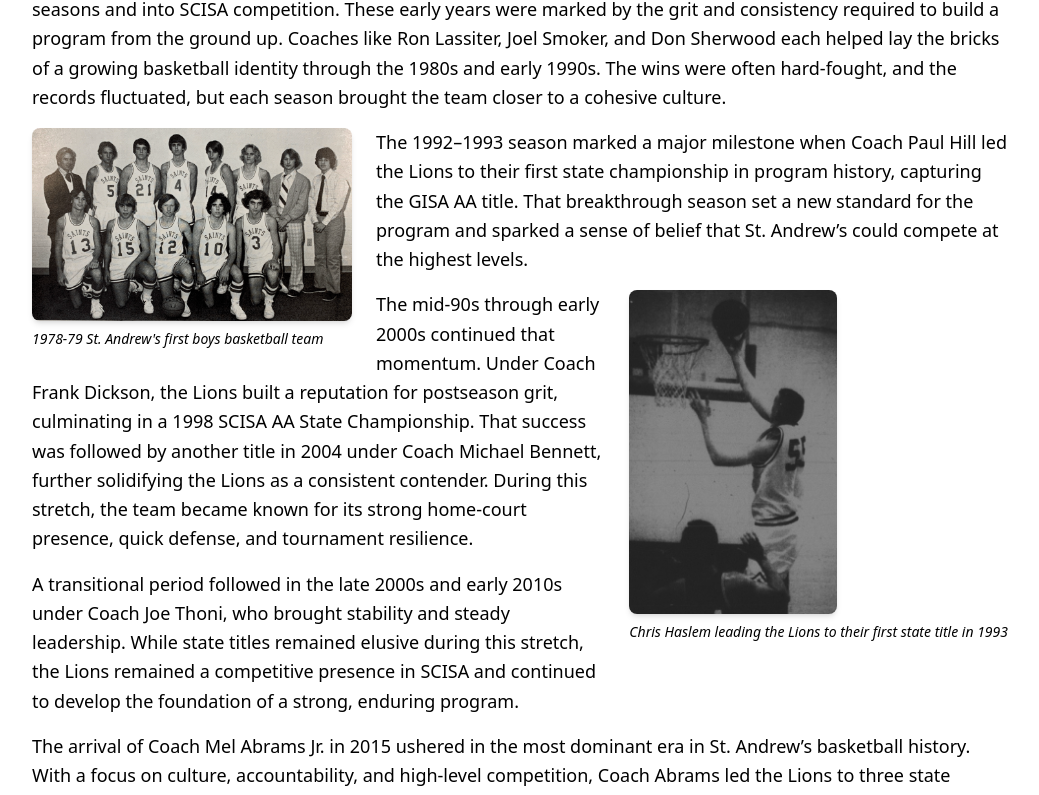
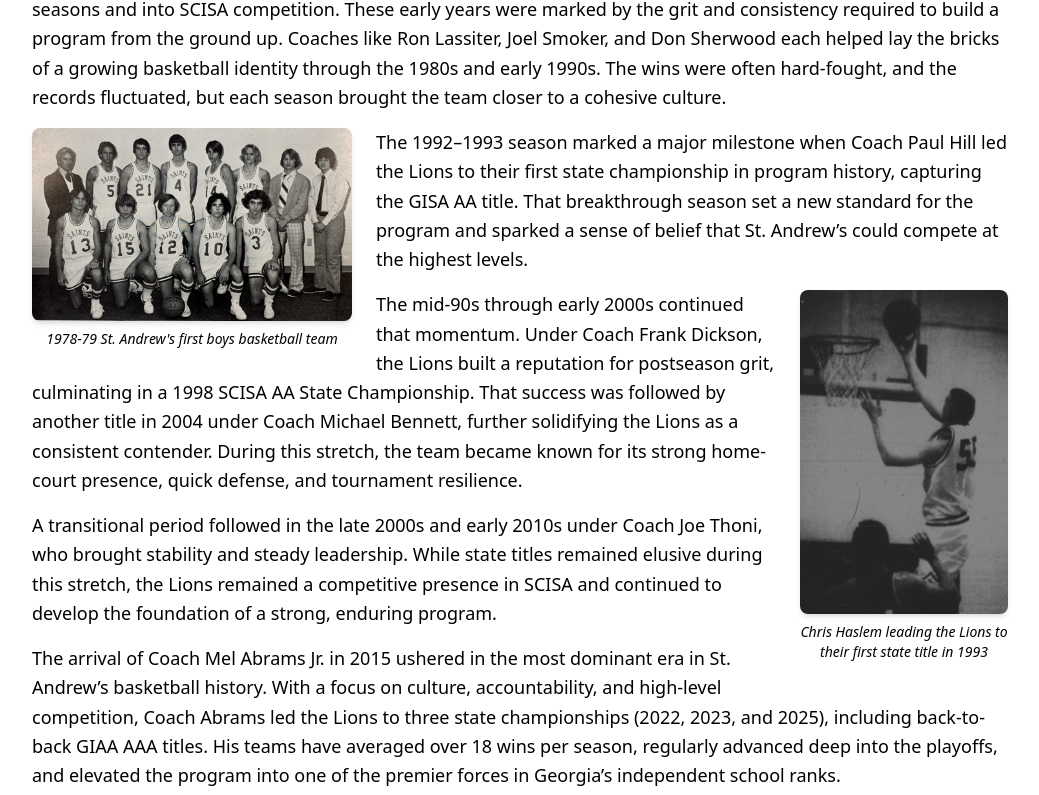
Before and after one commit to newonda1/st-andrews-basketball, a React (Vite) app: page / in a window 1280 px wide. Shown: the part 334-1129 px from the top of the page, without its empty margins (120-1159 px from the left). Built offline with nearby package versions, Linux system fonts and the light colour scheme.

Commit message:
Update App.jsx

```diff
--- a/src/App.jsx
+++ b/src/App.jsx
@@ -43,22 +43,22 @@ function App() {
   <p className="text-lg leading-relaxed mb-4">
     The team began its journey in the late 1970s under Coach Dave Clay, who led the program through its early GISA seasons and into SCISA competition. These early years were marked by the grit and consistency required to build a program from the ground up. Coaches like Ron Lassiter, Joel Smoker, and Don Sherwood each helped lay the bricks of a growing basketball identity through the 1980s and early 1990s. The wins were often hard-fought, and the records fluctuated, but each season brought the team closer to a cohesive culture.
   </p>
-<div className="md:float-left md:mr-6 mb-6 text-center md:text-left">
+<div className="md:float-left md:mr-6 mb-6 text-center w-full md:w-80 animate-fade-in">
   <img
     src="/images/first_team_1978.png"
     alt="1978-79 St. Andrew's Basketball Team"
-    className="w-80 h-auto rounded-lg shadow-md mb-2 mx-auto md:mx-0"
+    className="w-full h-auto rounded-lg shadow-md mb-2"
   />
   <p className="text-sm italic">1978-79 St. Andrew's first boys basketball team</p>
 </div>
   <p className="text-lg leading-relaxed mb-4">
     The 1992–1993 season marked a major milestone when Coach Paul Hill led the Lions to their first state championship in program history, capturing the GISA AA title. That breakthrough season set a new standard for the program and sparked a sense of belief that St. Andrew’s could compete at the highest levels.
   </p>
-<div className="md:float-right md:ml-6 mb-6 text-center md:text-right">
+<div className="md:float-right md:ml-6 mb-6 text-center w-full md:w-52 animate-fade-in">
   <img
     src="/images/chris_haslem_1993.png"
     alt="Chris Haslem during the 1992-93 Championship Season"
-    className="w-52 h-auto rounded-lg shadow-md mb-2 mx-auto md:mx-0"
+    className="w-full h-auto rounded-lg shadow-md mb-2"
   />
   <p className="text-sm italic">Chris Haslem leading the Lions to their first state title in 1993</p>
 </div>
```
